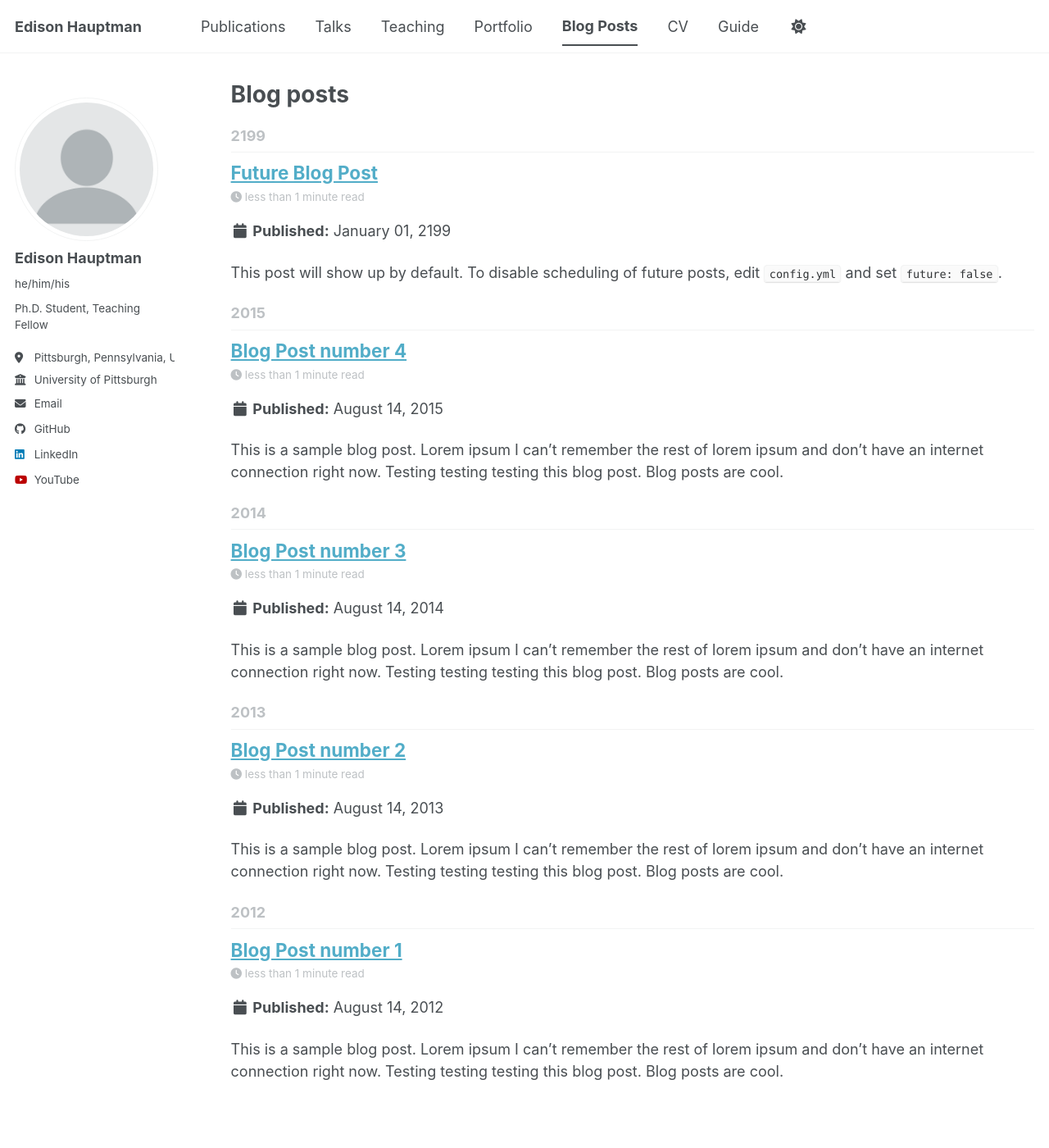
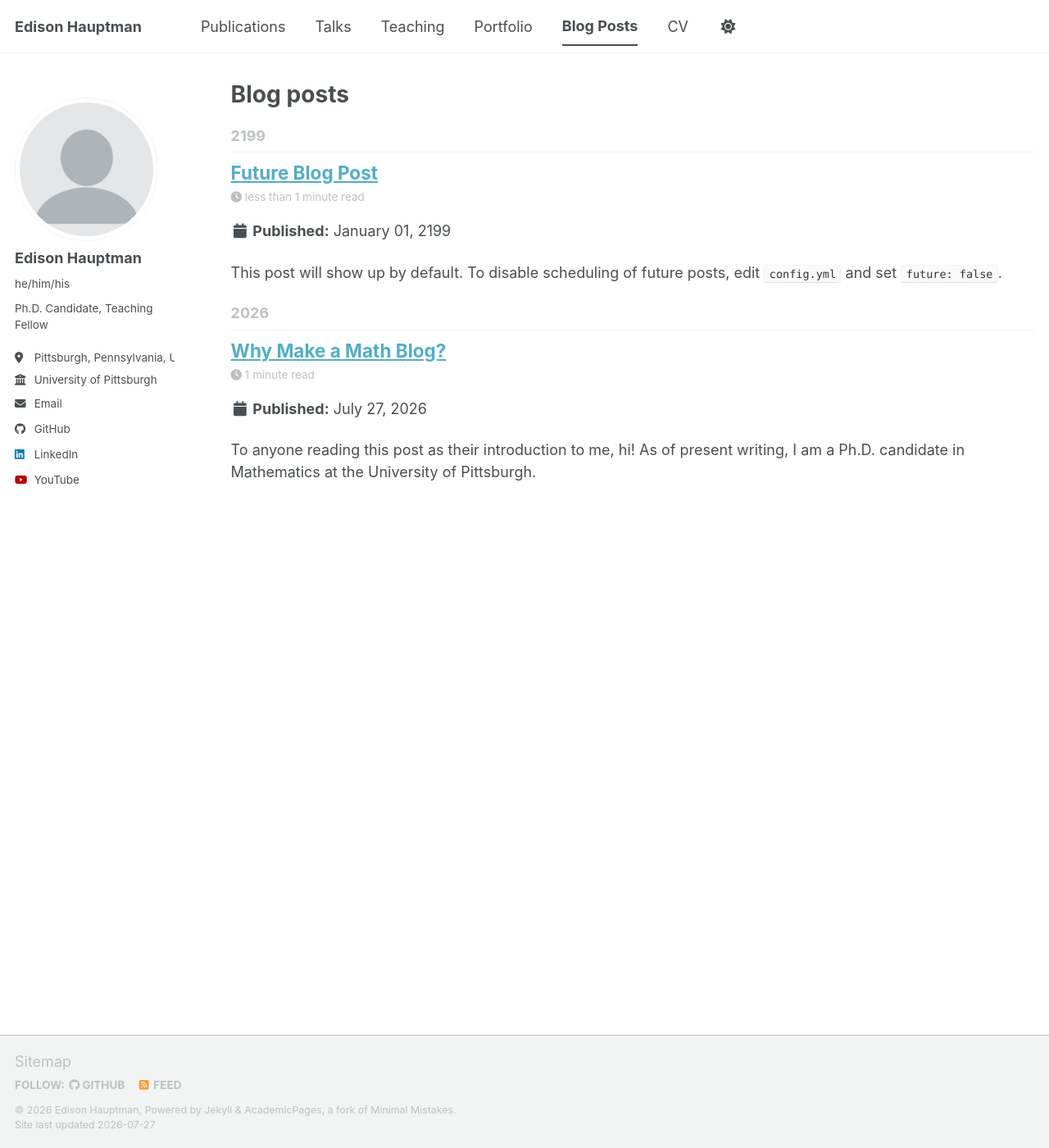
Before and after one commit to edihau/edihau.github.io, a Jekyll site: the page built from _pages/year-archive.html, in a window 1280 px wide and 1400 px high. Shown: the whole window at 82% size. Built offline with Jekyll 4.4.1, drawn with Linux system fonts in a browser that asks for light colours; a script bundle is joined from its source files by our own code; library files that are not in the unit come from our copies.

Commit message:
Set up blog; remove guide page from navigation; update title to Ph.D. candidate.

```diff
--- a/_config.yml
+++ b/_config.yml
@@ -26,7 +26,7 @@
   avatar           : "profile.png"
   name             : "Edison Hauptman"
   pronouns         : "he/him/his"
-  bio              : "Ph.D. Student, Teaching Fellow"
+  bio              : "Ph.D. Candidate, Teaching Fellow"
   location         : "Pittsburgh, Pennsylvania, USA"
   employer         : "University of Pittsburgh"
   uri              : # URL
@@ -95,7 +95,7 @@
 teaser                   :  # filename of teaser fallback teaser image placed in /images/ for social media previews
 breadcrumbs              : false # true, false (default)
 words_per_minute         : 160
-future                   : true
+future                   : false
 read_more                : "disabled" # if enabled, adds "Read more" links to excerpts
 talkmap_link             : false      #change to true to add link to talkmap on talks page
 comments:
--- a/_data/navigation.yml
+++ b/_data/navigation.yml
@@ -29,5 +29,5 @@
   # - title: "CV"
   #   url: /cv-json/
 
-  - title: "Guide"
-    url: /markdown/
+  # - title: "Guide"
+  #   url: /markdown/
--- a/_posts/2012-08-14-blog-post-1.md
+++ /dev/null
@@ -1,20 +0,0 @@
----
-title: 'Blog Post number 1'
-date: 2012-08-14
-permalink: /posts/2012/08/blog-post-1/
-tags:
-  - cool posts
-  - category1
-  - category2
----
-
-This is a sample blog post. Lorem ipsum I can't remember the rest of lorem ipsum and don't have an internet connection right now. Testing testing testing this blog post. Blog posts are cool.
-
-Headings are cool
-======
-
-You can have many headings
-======
-
-Aren't headings cool?
-------
--- a/_posts/2013-08-14-blog-post-2.md
+++ /dev/null
@@ -1,20 +0,0 @@
----
-title: 'Blog Post number 2'
-date: 2013-08-14
-permalink: /posts/2013/08/blog-post-2/
-tags:
-  - cool posts
-  - category1
-  - category2
----
-
-This is a sample blog post. Lorem ipsum I can't remember the rest of lorem ipsum and don't have an internet connection right now. Testing testing testing this blog post. Blog posts are cool.
-
-Headings are cool
-======
-
-You can have many headings
-======
-
-Aren't headings cool?
-------
--- a/_posts/2014-08-14-blog-post-3.md
+++ /dev/null
@@ -1,20 +0,0 @@
----
-title: 'Blog Post number 3'
-date: 2014-08-14
-permalink: /posts/2014/08/blog-post-3/
-tags:
-  - cool posts
-  - category1
-  - category2
----
-
-This is a sample blog post. Lorem ipsum I can't remember the rest of lorem ipsum and don't have an internet connection right now. Testing testing testing this blog post. Blog posts are cool.
-
-Headings are cool
-======
-
-You can have many headings
-======
-
-Aren't headings cool?
-------
--- /dev/null
+++ b/_posts/2026-07-27-why-make-a-math-blog?.md
@@ -0,0 +1,24 @@
+---
+title: 'Why Make a Math Blog?'
+date: 2026-07-27
+permalink: /posts/2026/07/27/why-make-a-math-blog/
+tags:
+---
+
+To anyone reading this post as their introduction to me, hi! As of present writing, I am a Ph.D. candidate in Mathematics at the University of Pittsburgh.
+
+Why Make a Math Blog?
+======
+
+I have loved math all my life, in part because it gives me a set of tools to play with and to explore the world around me. Sometimes, it even helps me develop strategies improve my life. I have also been teaching for a long time, and have quite enjoyed sharing what I know with others. However, the Calculus curriculum I have been responbile for teaching at Pitt only leaves so much room for the interesting math I encounter in my daily life.
+
+I have found some outlets for sharing these ideas---my [YouTube channel](https://www.youtube.com/@edisonhauptman6886) being one of them---but not everything I encounter lends itself well to a video presentation. So, this website will have some written posts to fill the gap.
+
+To any students reading this: I consider this blog (and others like it) to be **what math is all about**! Your professors may have made incredible, award-winning discoveries that advance their field. Perhaps by the time you're reading this, I'll be one of them. But, in my opinion, the main difference between those award-winning discoveries and blogs like this one is the audience that cares about it. I believe that math is for everyone, and one of my objectives in teaching you is for you to bring math into the spaces you care about. This blog is a written record of me doing the same thing!
+
+Writing Plans
+======
+
+You never know when inspiration will strike (or when you'll have the time to write), so I have no set schedule for this. But, now that I've done the minimum possible something, I can get started.
+
+Welcome to my blog!
```
Also changed, not shown: _posts/2015-08-14-blog-post-4.md (deleted, +0 -20 lines), _teaching/2026-summer-ta-mentor.md (+8 -9 lines).
